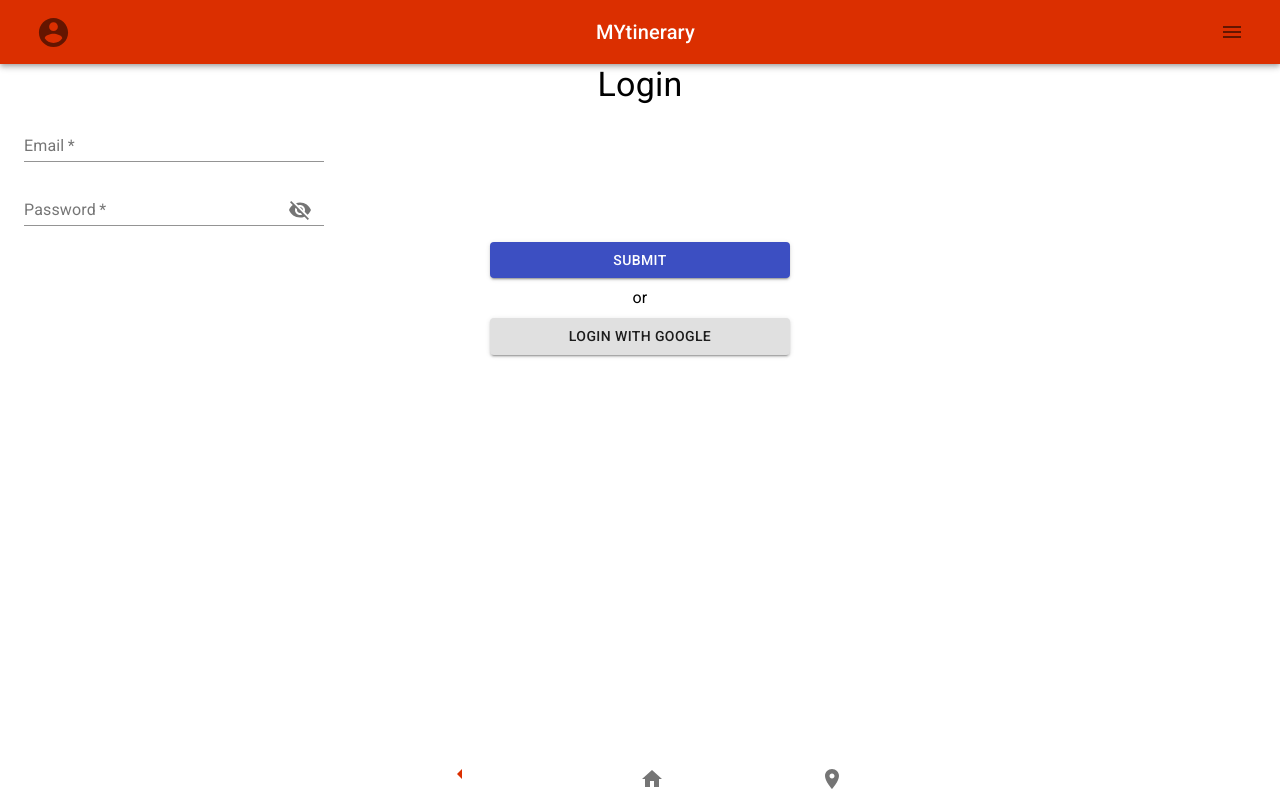
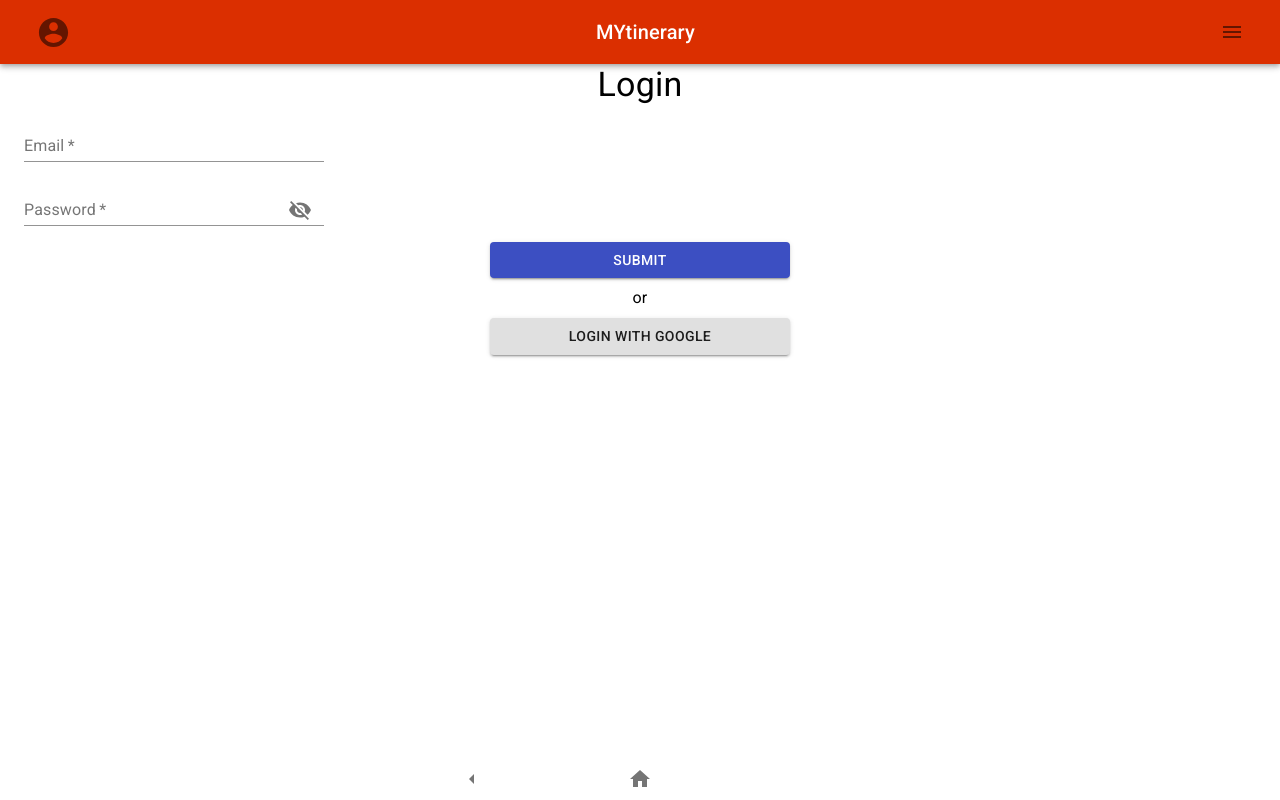
Before and after one commit to UliKuch/Ubiqum_MYtinerary_ReactApp, a React (Create React App) app: page /user/login in a window 1280 px wide. Built offline with nearby package versions, Linux system fonts and the light colour scheme.

Commit message:
Modify footer to use react-router-dom history

```diff
--- a/src/component/Footer.js
+++ b/src/component/Footer.js
@@ -1,11 +1,10 @@
 import React from 'react';
-import { Link } from 'react-router-dom';
+import { useHistory } from 'react-router-dom';
 import { makeStyles } from '@material-ui/core/styles';
 import BottomNavigation from '@material-ui/core/BottomNavigation';
 import BottomNavigationAction from '@material-ui/core/BottomNavigationAction';
 import HomeIcon from '@material-ui/icons/Home';
 import ArrowLeftIcon from '@material-ui/icons/ArrowLeft';
-import LocationOnIcon from '@material-ui/icons/LocationOn';
 
 const useStyles = makeStyles({
   stickToBottom: {
@@ -18,42 +17,36 @@ const useStyles = makeStyles({
 
 function Footer() {
   const classes = useStyles();
-  const [value, setValue] = React.useState(0);
-
-  // TODO: show home button as active on home,
-  // back as active if there is a previous page
-  // alternatively display all or no buttons as active
 
   // TODO: move adjustments in index.css to theme
+
+  let history = useHistory();
+
+  function handleGoBack() {
+    console.log(history);
+    // not sure if this is save; especially with login and google login routes
+    history.goBack();
+  }
 
   return (
     <BottomNavigation
       className={classes.stickToBottom}
-      value={value}
-      onChange={(event, newValue) => {
-        setValue(newValue);
-      }}
     >
       <BottomNavigationAction
         aria-label="Back"
         icon={<ArrowLeftIcon />}
-
-        // TODO: Link to previous page
-
-        component={Link}
-        to="."
+        onClick={handleGoBack}
       />
       <BottomNavigationAction
         aria-label="Home"
         icon={<HomeIcon />}
-        component={Link}
-        to="/"
+        onClick={() => history.push("/")}
       />
       <BottomNavigationAction
 
       // TODO: remove this element & position properly
 
-       aria-label="Nearby" icon={<LocationOnIcon />} />
+      />
     </BottomNavigation>
   )
 }
```
